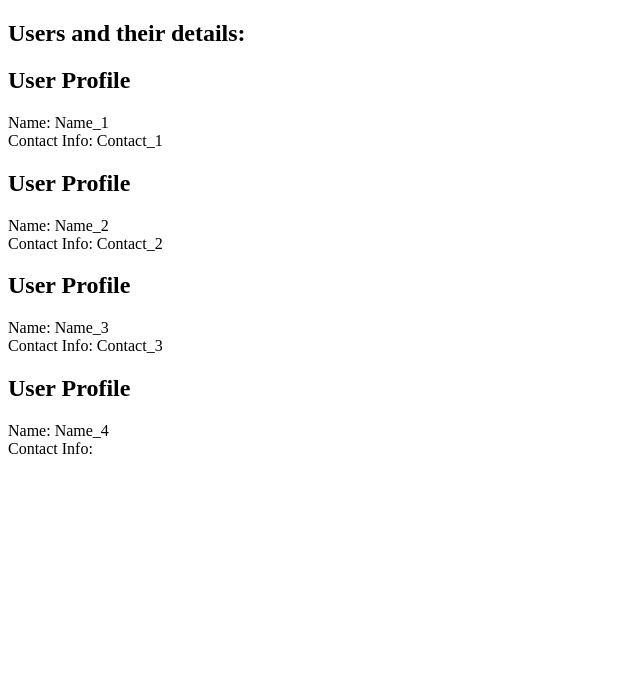
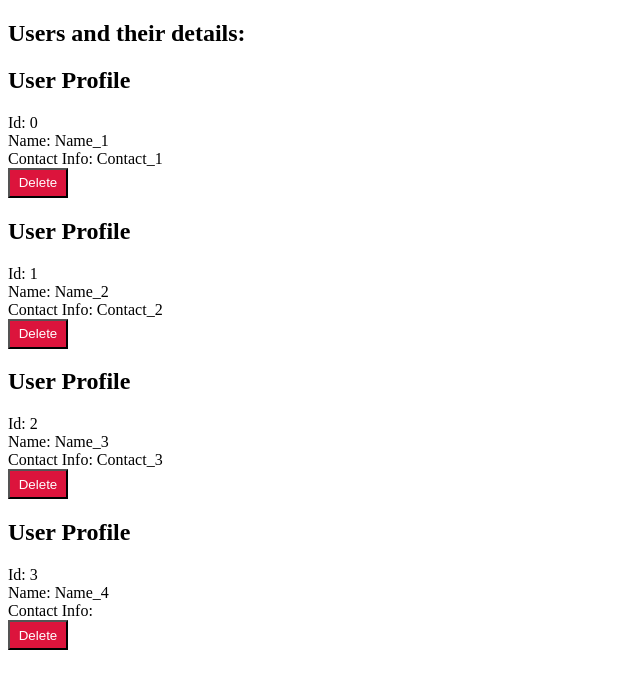
Before and after one commit to mgandore/introduction-to-angular, an Angular app in the folder component-interaction/: page / in a window 1280 px wide. Shown: the top 688 px of the page, without its empty margins (0-640 px from the left). Built offline with nearby package versions, Linux system fonts and the light colour scheme.

Commit message:
Implement delete btn for each user

```diff
--- a/component-interaction/src/app/user-details/user-details.component.html
+++ b/component-interaction/src/app/user-details/user-details.component.html
@@ -1,3 +1,5 @@
 <h2>User Profile</h2>
+<div>Id: {{user?.id}}</div>
 <div>Name: {{user?.name}}</div>
 <div>Contact Info: {{user?.contact}}</div>
+<button (click)="sendId()">Delete</button>
--- a/component-interaction/src/app/user-details/user-details.component.ts
+++ b/component-interaction/src/app/user-details/user-details.component.ts
@@ -1,4 +1,4 @@
-import { Component, Input } from "@angular/core";
+import { Component, EventEmitter, Input, Output } from "@angular/core";
 
 import { UserModel } from "../user.model";
 
@@ -12,4 +12,15 @@ export class UserDetailsComponent {
 
 	@Input()
 	public user?: UserModel;
+
+	@Output()
+	public selectedUserEmitter = new EventEmitter<number>()
+
+	public getUserId(): number | undefined {
+		return this.user?.id;
+	}
+
+	public sendId() {
+		this.selectedUserEmitter.emit(this.getUserId());
+	}
 }
--- a/component-interaction/src/app/user-list/user-list.component.html
+++ b/component-interaction/src/app/user-list/user-list.component.html
@@ -1,3 +1,4 @@
 <h2>Users and their details:</h2>
 
-<user-details *ngFor="let user of allUsers" [user]="user"></user-details>
+<user-details *ngFor="let user of allUsers" [user]="user" (selectedUserEmitter)="deleteSelectedUser($event)">
+</user-details>
--- a/component-interaction/src/app/user-list/user-list.component.ts
+++ b/component-interaction/src/app/user-list/user-list.component.ts
@@ -19,24 +19,34 @@ export class UserListComponent implements OnInit {
 	private prepareUsers(): void {
 		this.allUsers = [
 			{
+				id: 0,
 				name: "Name_1",
 				contact: "Contact_1"
 			},
 
 			{
+				id: 1,
 				name: "Name_2",
 				contact: "Contact_2"
 			},
 
 			{
+				id: 2,
 				name: "Name_3",
 				contact: "Contact_3"
 			},
 
 			{
+				id: 3,
 				name: "Name_4",
 			}
-		]
+		];
+
+
 	}
 
+	public deleteSelectedUser(event: number): void {
+		alert(`User with Id: ${event} deleted`)
+		this.allUsers = this.allUsers.filter((user) => user.id !== event);
+	}
 }
--- a/component-interaction/src/app/user.model.ts
+++ b/component-interaction/src/app/user.model.ts
@@ -1,4 +1,5 @@
 export class UserModel {
+	public id?: number = 0;
 	public name?: string = "DEFAULT_VALUE";
 	public contact?: string = "DEFAULT_VALUE";
 
--- a/component-interaction/src/styles.css
+++ b/component-interaction/src/styles.css
@@ -1 +1,14 @@
 /* You can add global styles to this file, and also import other style files */
+button {
+	height: 30px;
+	width: 60px;
+	background-color: rgb(220, 20, 60);
+	color: rgb(255, 255, 255);
+}
+
+button:active {
+	height: 28px;
+	width: 58px;
+	background-color: rgb(255, 0, 51);
+	color: rgb(255, 255, 255);
+}
```
